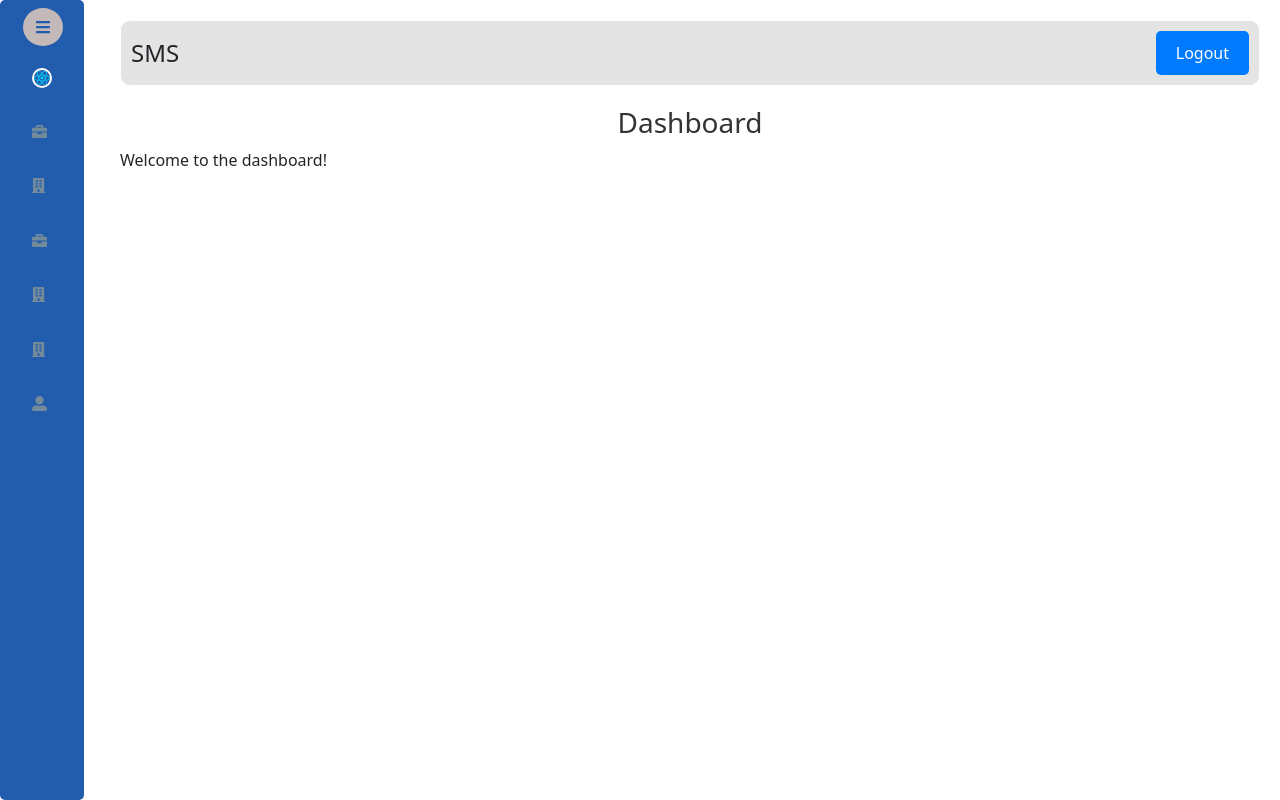
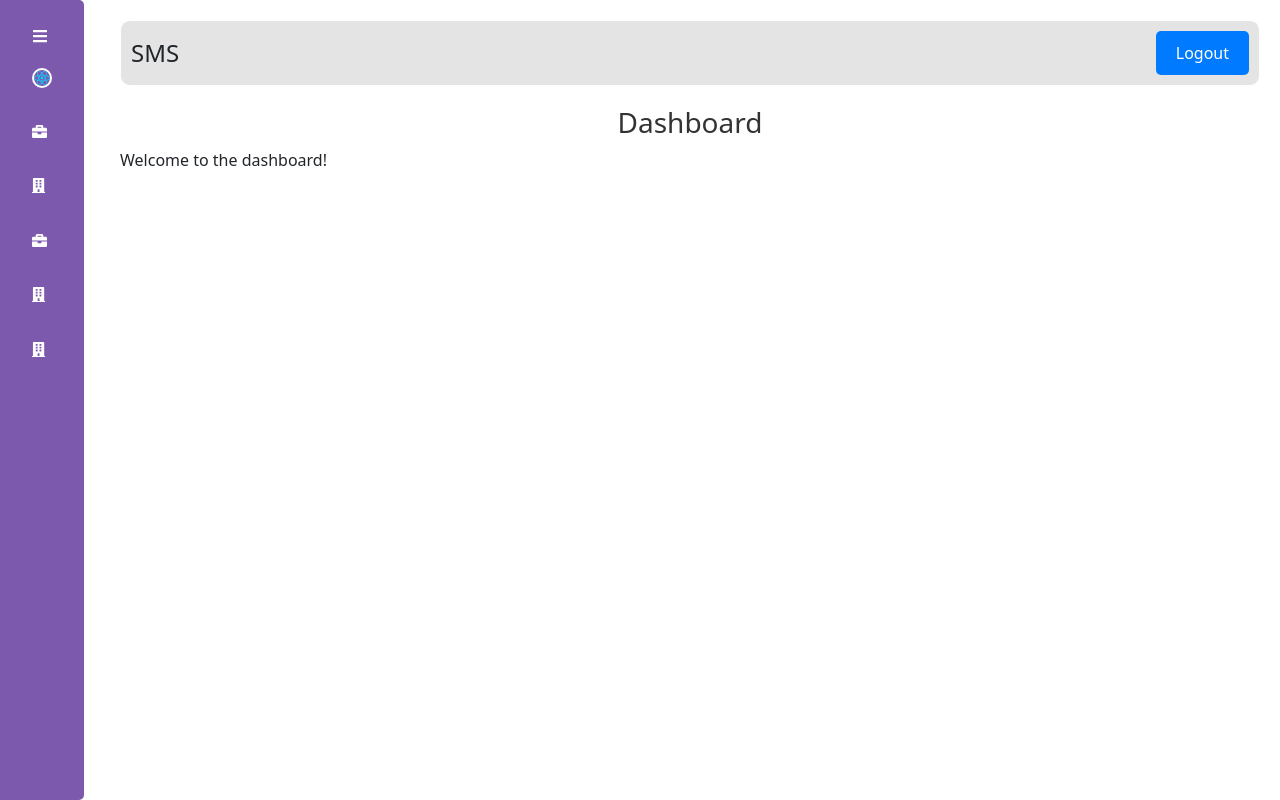
Before and after one commit to Preet021999/Front-End, a React (Vite) app in the folder SMS/: page /dashboard in a window 1280 px wide. Built offline with nearby package versions, Linux system fonts and the light colour scheme; sample sign-in values are in the browser's storage.

Commit message:
Sidebar changes

```diff
--- a/SMS/src/components/Layout.jsx
+++ b/SMS/src/components/Layout.jsx
@@ -58,6 +58,7 @@ const Layout = () => {
               padding: "10px 20px",
               backgroundColor: "#007bff",
               color: "#fff",
+              icon:"fas fa-sign-out",
               border: "none",
               borderRadius: "5px",
               cursor: "pointer",
--- a/SMS/src/components/SideBar/Sidebar.jsx
+++ b/SMS/src/components/SideBar/Sidebar.jsx
@@ -28,7 +28,7 @@ const Sidebar = ({ isOpen, onToggle }) => {
             type="button"
             id="sidebarCollapse"
             onClick={handleToggle}
-            className="btn btn-custom"
+            className=""
           >
             <span className={isNotActive ? "" : "hidden"}>{barsIcon}</span>
             <span className={isNotActive ? "hidden" : ""}>{crossIcon}</span>
@@ -66,6 +66,7 @@ const Sidebar = ({ isOpen, onToggle }) => {
               <Link to="/circular-management" onClick={handleOptionClick}>Manage Circulars</Link>
             </li>
 
+{/*
             <li className="list-item">
               <i className="fas fa-user-alt icon-color"></i>
               <Link
@@ -97,7 +98,7 @@ const Sidebar = ({ isOpen, onToggle }) => {
                 </li>
               </ul>
             </li>
-
+            */}
           </ul>
         </nav>
       </div>
--- a/SMS/src/components/SideBar/sidebar.css
+++ b/SMS/src/components/SideBar/sidebar.css
@@ -3,14 +3,24 @@
     left: 0;
     top: 0;
     height: 100vh;
-    background-color: #215cad;
+    background-color: #7d59ad;
     border-radius: 5px;
+    border-top-left-radius: 0;
+    border-bottom-left-radius: 0;
 }
 #sidebarCollapse{
     position: absolute;
     top: .5rem;
     right: 1.3rem;
     cursor: pointer;
+    background-color: transparent !important;
+    color: white !important;
+    border-color: transparent !important;
+}
+#sidebarCollapse:hover{
+    background-color: #7d59ad !important;
+    color: rgb(0, 0, 0) !important;
+    border-color: transparent !important;
 }
 #sidebar{
     height: fixed;
@@ -31,7 +41,7 @@
     padding-left: .5rem;
 }
 .icon-color{
-    color: #738a9b;
+    color: #ffffff;
 }
 .btn-custom{
     background-color: #c4b9b9;
```
Also changed, not shown: SMS/src/assets/Login.jpg, 1 other file (tests, documents, lock files or other folders).
